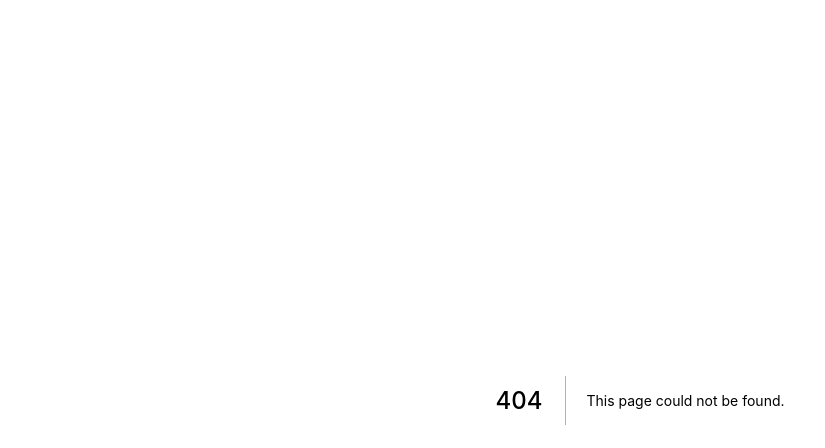
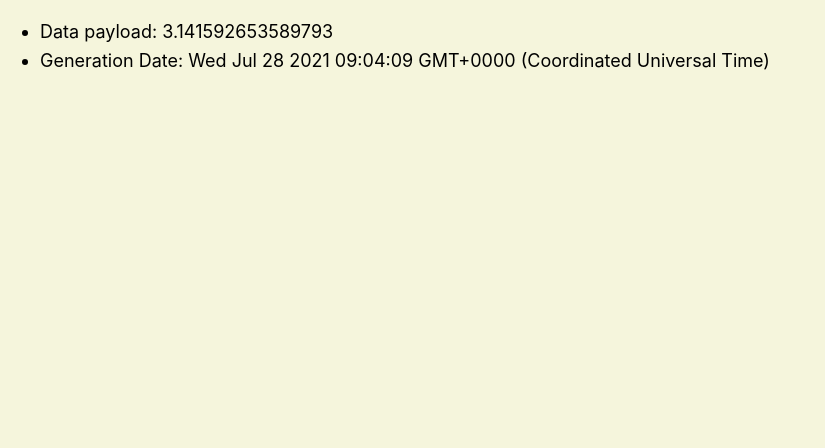
Before and after one commit to rsxdalv/next-js-sketch, a Next.js app: page /statically-generated in a window 1280 px wide. Before the commit this address had no page. Shown: the top 448 px of the page, without its empty margins (0-825 px from the left). Built offline with nearby package versions, Linux system fonts and the light colour scheme.

Commit message:
Static Generation

```diff
--- /dev/null
+++ b/pages/statically-generated.js
@@ -0,0 +1,31 @@
+import Head from "next/head";
+
+export default function StaticallyGenerated({ data, date }) {
+    return (
+        <div>
+            <Head>
+                <title>Statically Generated Props</title>
+            </Head>
+            <main>
+                <ul>
+                    <li>Data payload: {data}</li>
+                    <li>Generation Date: {date}</li>
+                </ul>
+            </main>
+        </div>
+    )
+}
+
+export async function getStaticProps() {
+    // Get external data from the file system, API, DB, etc.
+    const data = Math.PI;
+
+    // The value of the `props` key will be
+    //  passed to the `Home` component
+    return {
+        props: {
+            data,
+            date: new Date().toDateString() + ' ' + new Date().toTimeString()
+        }
+    }
+}
```
